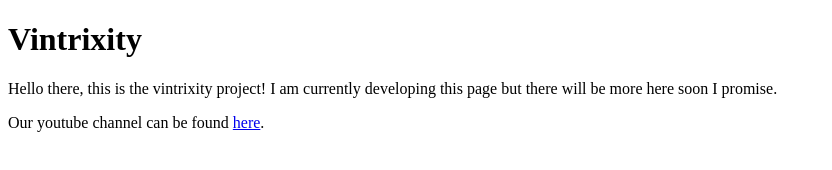
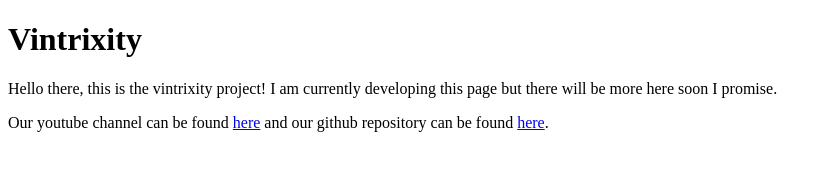
Before and after one commit to Ellis2781/Ellis2781.github.io, a plain HTML site: page index.html in a window 1280 px wide. Shown: the whole page, without its empty margins (0-832 px from the left). Drawn offline with Linux system fonts and the light colour scheme.

Commit message:
Update index.html

```diff
--- a/index.html
+++ b/index.html
@@ -10,8 +10,7 @@
 
  <p>Hello there, this is the vintrixity project! I am currently developing this page but there will be more here soon I promise.</p>
 
- <p> Our youtube channel can be found
-  <a href="https://www.youtube.com/@vintrixity/about">here</a>.
+ <p> Our youtube channel can be found <a href="https://www.youtube.com/@vintrixity/about">here</a> and our github repository can be found <a href="https://github.com/Ellis2781/Vintrixity">here</a>.
  </p>
 
 
```
